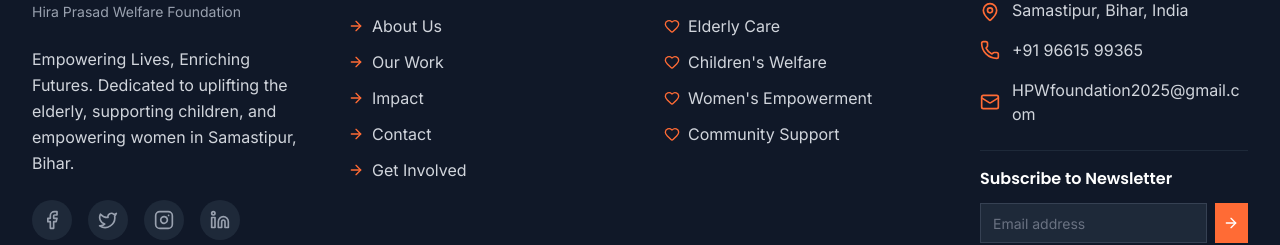
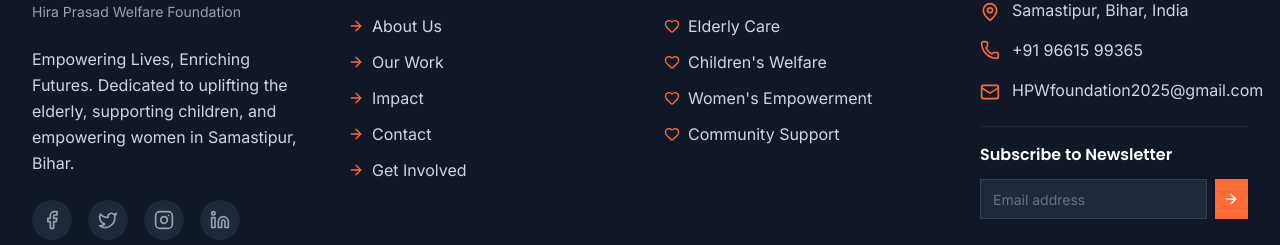
Before and after one commit to PratikGautam-dev/hp_foundation, a Next.js app: page / in a window 1280 px wide. Shown: the part 4817-5062 px from the top of the page. Built offline with nearby package versions, Linux system fonts and the light colour scheme.

Commit message:
feat: add comprehensive Footer component with navigation, contact, and social links

```diff
--- a/src/components/layout/Footer.tsx
+++ b/src/components/layout/Footer.tsx
@@ -129,9 +129,9 @@
                                 <Phone className="w-5 h-5 text-primary-orange shrink-0" />
                                 <a href="tel:+919661599365" className="hover:text-white transition-colors">+91 96615 99365</a>
                             </li>
-                            <li className="flex items-center gap-3 text-gray-300">
-                                <Mail className="w-5 h-5 text-primary-orange shrink-0" />
-                                <a href="mailto:HPWfoundation2025@gmail.com" className="hover:text-white transition-colors break-all">HPWfoundation2025@gmail.com</a>
+                            <li className="flex items-start gap-3 text-gray-300">
+                                <Mail className="w-5 h-5 text-primary-orange shrink-0 mt-1" />
+                                <a href="mailto:HPWfoundation2025@gmail.com" className="hover:text-white transition-colors break-words">HPWfoundation2025@gmail.com</a>
                             </li>
                         </ul>
 
```
